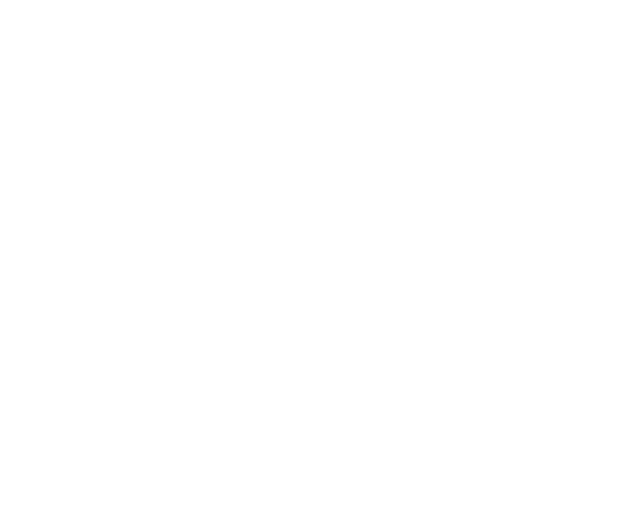
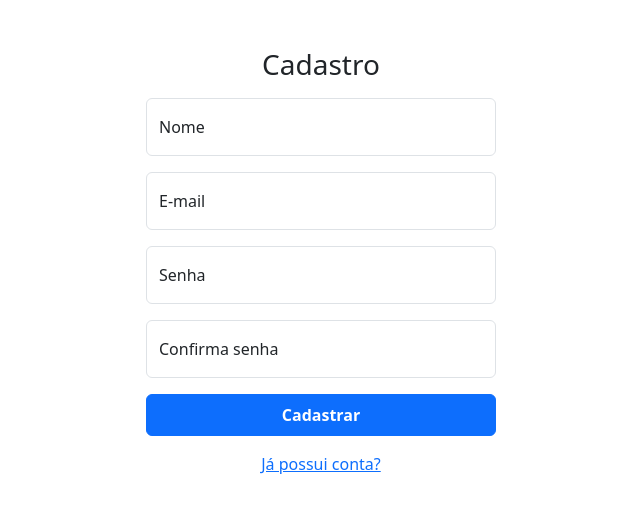
Before and after one commit to DouglasLeal/ADA-Atividade-1, an Angular app: page /auth/registro in a window 1280 px wide. Before the commit this address led to /. Shown: the top 512 px of the page, without its empty margins (319-959 px from the left). Built offline with nearby package versions, Linux system fonts and the light colour scheme.

Commit message:
Tela cadastro criada

```diff
--- a/src/app/modules/auth/auth-module.ts
+++ b/src/app/modules/auth/auth-module.ts
@@ -3,11 +3,13 @@
 
 import { AuthRoutingModule } from './auth-routing-module';
 import { Login } from './login/login';
+import { Register } from './register/register';
 
 
 @NgModule({
   declarations: [
-    Login
+    Login,
+    Register
   ],
   imports: [
     CommonModule,
--- a/src/app/modules/auth/auth-routing-module.ts
+++ b/src/app/modules/auth/auth-routing-module.ts
@@ -1,9 +1,11 @@
 import { NgModule } from '@angular/core';
 import { RouterModule, Routes } from '@angular/router';
 import { Login } from './login/login';
+import { Register } from './register/register';
 
 const routes: Routes = [
-  {path: 'login', component: Login}
+  {path: 'login', component: Login},
+  {path: 'registro', component: Register}
 ];
 
 @NgModule({
--- /dev/null
+++ b/src/app/modules/auth/register/register.html
@@ -0,0 +1,24 @@
+<form style="width: 350px" class="m-auto mt-5">
+    <h1 class="h3 mb-3 text-center">Cadastro</h1>
+    <div class="form-floating mb-3">
+        <input type="text" class="form-control" id="nome" placeholder="Seu nome">
+        <label for="nome">Nome</label>
+    </div>
+    <div class="form-floating mb-3">
+        <input type="email" class="form-control" id="senha" placeholder="nome@exemplo.com">
+        <label for="senha">E-mail</label>
+    </div>
+    <div class="form-floating mb-3">
+        <input type="password" class="form-control" id="senha" placeholder="Senha">
+        <label for="senha">Senha</label>
+    </div>
+    <div class="form-floating mb-3">
+        <input type="password" class="form-control" id="confirmaSenha" placeholder="Confirma senha">
+        <label for="confirmaSenha">Confirma senha</label>
+    </div>
+    <button class="btn btn-primary w-100 py-2 fw-bold" type="submit">Cadastrar</button>
+</form>
+
+<div class="text-center mt-3">
+    <a [routerLink]="['/auth/login']" class="mx-auto">Já possui conta?</a>
+</div>
```
Also changed, not shown: src/app/modules/auth/register/register.ts (added, +11 -0 lines), src/app/modules/auth/register/register.scss (added), 1 other file (tests, documents, lock files or other folders).
